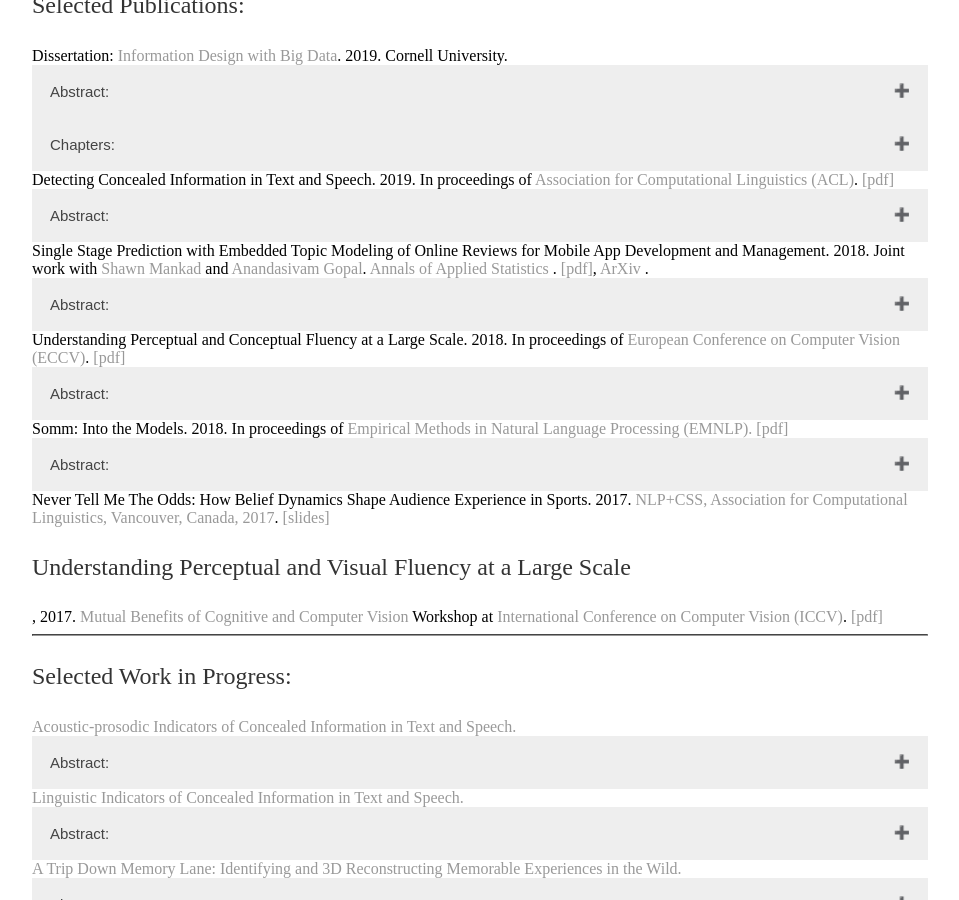
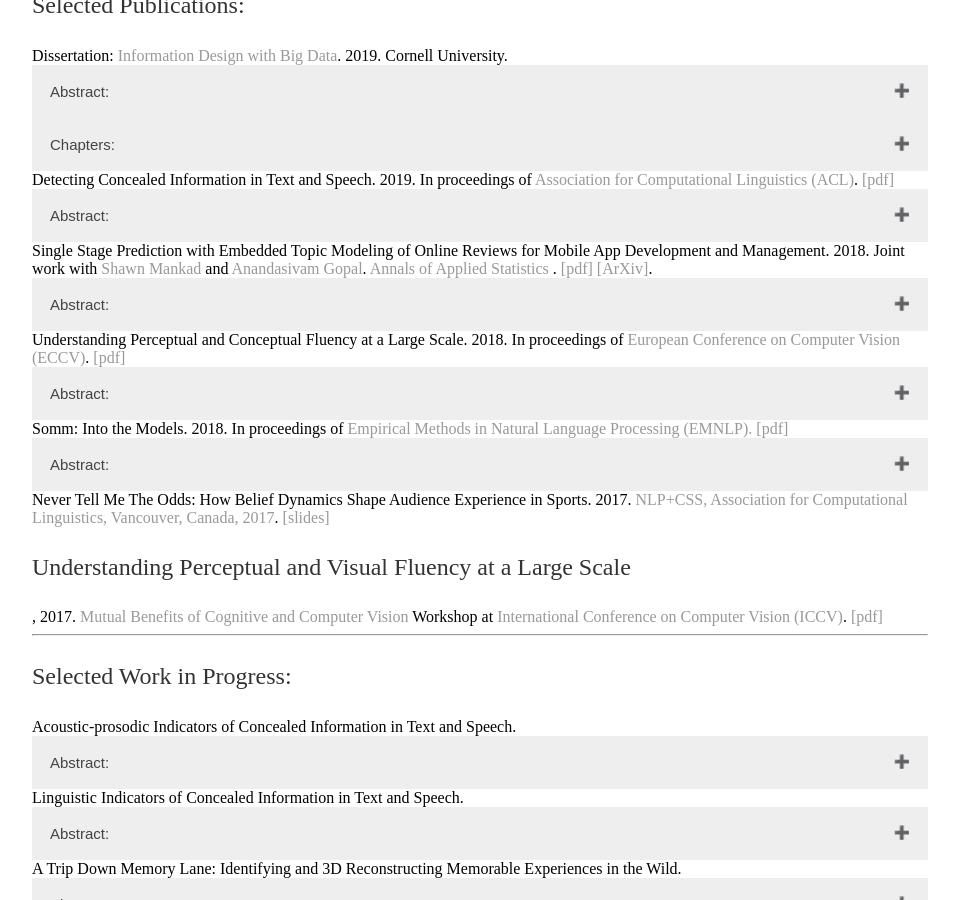
Before and after one commit to shenglih/shenglih.github.io, a Jekyll site: the page built from research/index.html, in a window 1280 px wide and 900 px high, scrolled down 343 px. Shown: the whole window, without its empty margins (160-1119 px from the left). Built offline with Jekyll 4.4.1, drawn with Linux system fonts in a browser that asks for light colours.

Commit message:
Update index.html

```diff
--- a/research/index.html
+++ b/research/index.html
@@ -78,7 +78,7 @@
 	<div class="content"> Motivated by infamous cheating scandals in various industries and political events, we address the problem of detecting concealed information in technical settings. In this work, we explore acoustic-prosodic and linguistic indicators of information concealment by collecting a unique corpus of professionals practicing for oral exams while concealing information. We reveal subtle signs of concealed information in speech and text, compare, and contrast them with those in deception detection literature, thus uncovering the link between concealing information and deception. We then present a series of experiments that automatically detect concealed information from text and speech. We compare the use of acoustic-prosodic, linguistic, and individual feature sets, using different machine learn- ing models. Finally, we present a multi-task learning framework with acoustic, linguistic, and individual features, that outperforms hu- man performance by over 15%.</div>
 
 	Single Stage Prediction with Embedded Topic Modeling of Online Reviews for Mobile App Development and Management. 2018. Joint work with <a href="http://mankad-research.hosting.cornell.edu">Shawn Mankad</a> and <a href="http://scholar.rhsmith.umd.edu/anandgopal/home?destination=home">Anandasivam Gopal</a>.
-	<a href="https://www.imstat.org/journals-and-publications/annals-of-applied-statistics/"> Annals of Applied Statistics </a>. <a href="/research/prediction_with_text.pdf">[pdf]</a>, <a href="https://arxiv.org/">ArXiv </a>.
+	<a href="https://www.imstat.org/journals-and-publications/annals-of-applied-statistics/"> Annals of Applied Statistics </a>. <a href="/research/prediction_with_text.pdf">[pdf]</a> <a href="https://arxiv.org/">[ArXiv]</a>.
 	 <button class="collapsible"> Abstract: </button>
 	<div class="content"> Mobile apps are one of the building blocks of the mobile digital economy. A
 differentiating feature of mobile apps to traditional enterprise software is online
@@ -114,7 +114,7 @@
 
 	Never Tell Me The Odds: How Belief Dynamics Shape Audience Experience in Sports. 2017.
 	<a href=""> NLP+CSS, Association for Computational Linguistics, Vancouver, Canada, 2017</a>. <a href=""> [slides]</a>
-	<p>Understanding Perceptual and Visual Fluency at a Large Scale</p>, 2017. <a href="https://sites.google.com/site/mbcc2017w/home">Mutual Benefits of Cognitive and Computer Vision</a> Workshop at <a href="http://iccv2017.thecvf.com/">International Conference on Computer Vision (ICCV)</a>. <a href="">[pdf]
+	<p>Understanding Perceptual and Visual Fluency at a Large Scale</p>, 2017. <a href="https://sites.google.com/site/mbcc2017w/home">Mutual Benefits of Cognitive and Computer Vision</a> Workshop at <a href="http://iccv2017.thecvf.com/">International Conference on Computer Vision (ICCV)</a>. <a href="">[pdf]</a>
 
 	<hr>
 	<p> Selected Work in Progress: </p>
```
